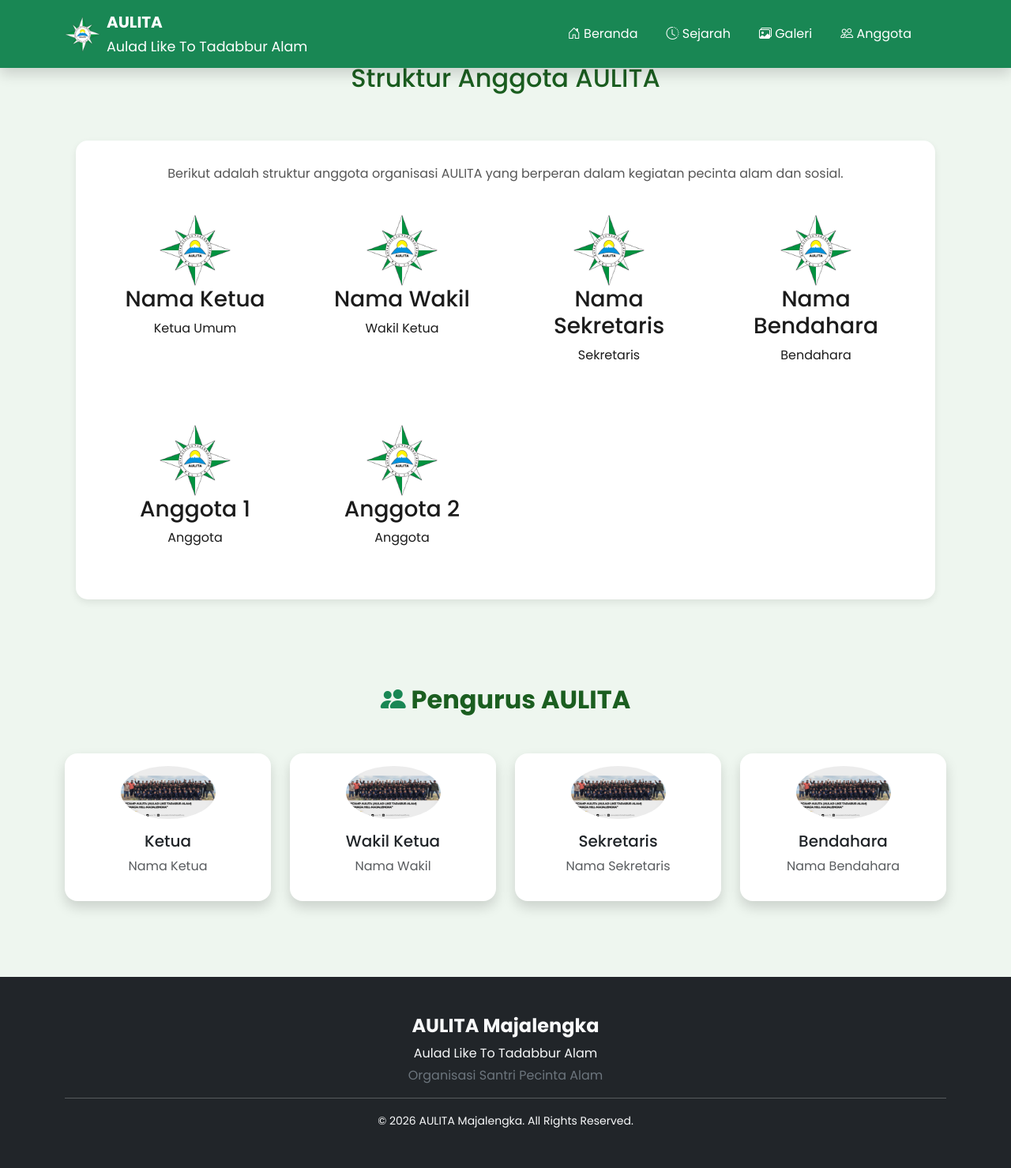
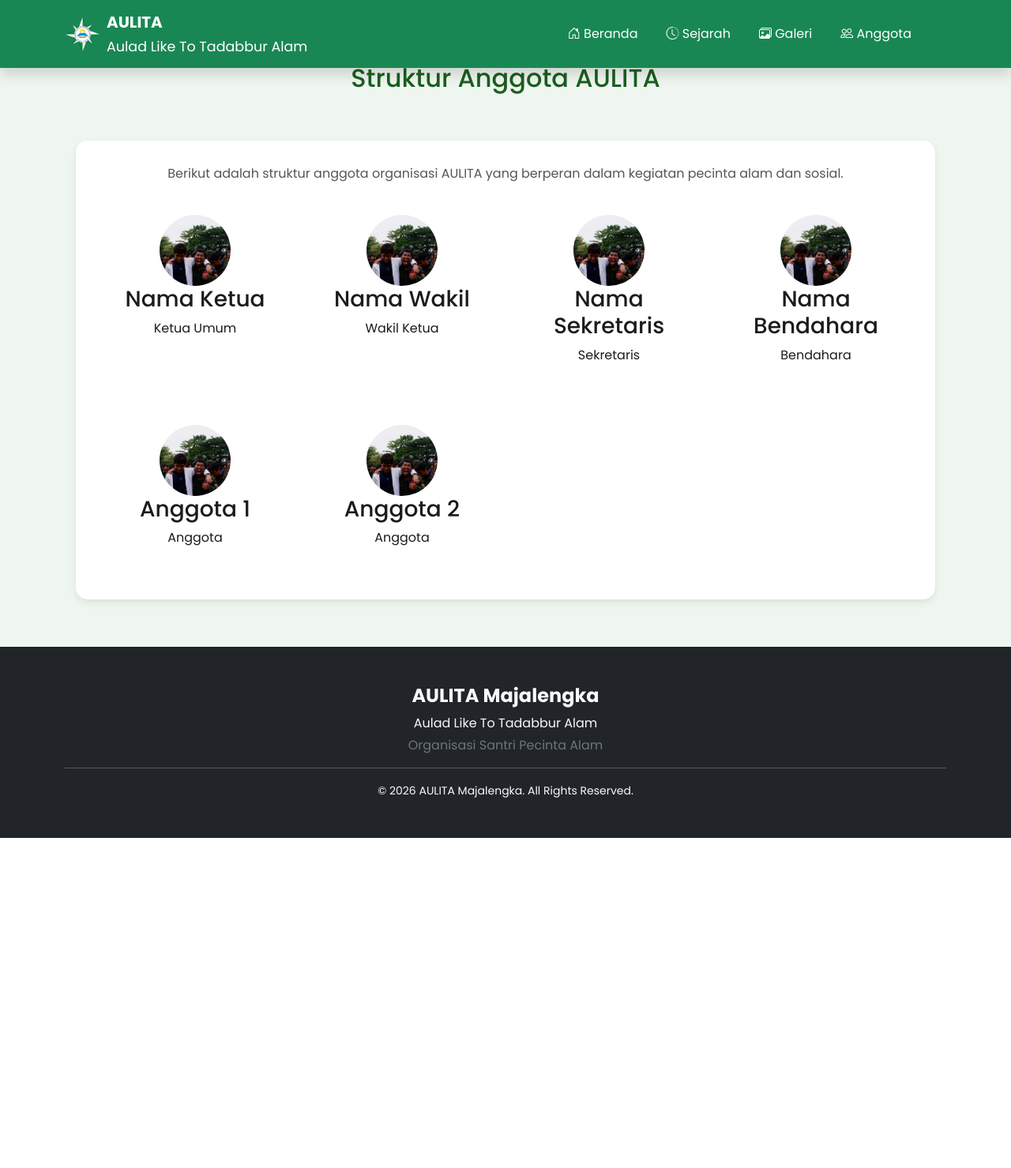
Before and after one commit to resurgent433/website-AULITA, a Flask app: page /anggota in a window 1280 px wide. Shown: the whole page at 79% size. After the commit the page ends 1061 px from the top, so only its background shows below. Run offline with Flask 3, Linux system fonts and the light colour scheme.

Commit message:
Update tampilan website

```diff
--- a/app.py
+++ b/app.py
@@ -46,6 +46,32 @@ data = {
     ]
 
 }
+galeri = [
+    {
+        "gambar": "galeri1.jpg",
+        "judul": "Pendakian Gunung"
+    },
+    {
+        "gambar": "galeri2.jpg",
+        "judul": "Camping"
+    },
+    {
+        "gambar": "galeri3.jpg",
+        "judul": "Bakti Sosial"
+    },
+    {
+        "gambar": "galeri4.jpg",
+        "judul": "Go Clean"
+    },
+    {
+        "gambar": "galeri5.jpg",
+        "judul": "Penghijauan"
+    },
+    {
+        "gambar": "galeri6.jpg",
+        "judul": "Pelatihan Survival"
+    }
+]
 
 
 # =========================
@@ -53,8 +79,11 @@ data = {
 # =========================
 @app.route("/")
 def home():
-    return render_template("index.html", data=data)
-
+    return render_template(
+        "index.html",
+        data=data,
+        galeri=galeri
+    )
 
 @app.route("/sejarah")
 def sejarah():
@@ -64,8 +93,11 @@ def sejarah():
 # Halaman Galeri
 # =========================
 @app.route("/galeri")
-def galeri():
-    return render_template("galeri.html")
+def galeri_page():
+    return render_template(
+        "galeri.html",
+        galeri=galeri
+    )
 
 
 # =========================
--- a/static/css/style.css
+++ b/static/css/style.css
@@ -452,3 +452,16 @@ footer {
     50% { transform: translateY(-15px); }
     100% { transform: translateY(0); }
 }
+.card-img-top{
+    height:250px;
+    object-fit:cover;
+    transition:.4s;
+}
+
+.card:hover .card-img-top{
+    transform:scale(1.08);
+}
+
+.card{
+    overflow:hidden;
+}
--- a/templates/anggota.html
+++ b/templates/anggota.html
@@ -14,41 +14,41 @@
 
         <!-- KETUA -->
         <div class="anggota-card">
-            <img src="{{ url_for('static', filename='images/logo.png') }}">
+            <img src="{{ url_for('static', filename='images/avatar.png') }}">
             <h3>Nama Ketua</h3>
             <p class="jabatan">Ketua Umum</p>
         </div>
 
         <!-- WAKIL -->
         <div class="anggota-card">
-            <img src="{{ url_for('static', filename='images/logo.png') }}">
+            <img src="{{ url_for('static', filename='images/avatar.png') }}">
             <h3>Nama Wakil</h3>
             <p class="jabatan">Wakil Ketua</p>
         </div>
 
         <!-- SEKRETARIS -->
         <div class="anggota-card">
-            <img src="{{ url_for('static', filename='images/logo.png') }}">
+            <img src="{{ url_for('static', filename='images/avatar.png') }}">
             <h3>Nama Sekretaris</h3>
             <p class="jabatan">Sekretaris</p>
         </div>
 
         <!-- BENDAHARA -->
         <div class="anggota-card">
-            <img src="{{ url_for('static', filename='images/logo.png') }}">
+            <img src="{{ url_for('static', filename='images/avatar.png') }}">
             <h3>Nama Bendahara</h3>
             <p class="jabatan">Bendahara</p>
         </div>
 
         <!-- ANGGOTA LAIN -->
         <div class="anggota-card">
-            <img src="{{ url_for('static', filename='images/logo.png') }}">
+            <img src="{{ url_for('static', filename='images/avatar.png') }}">
             <h3>Anggota 1</h3>
             <p class="jabatan">Anggota</p>
         </div>
 
         <div class="anggota-card">
-            <img src="{{ url_for('static', filename='images/logo.png') }}">
+            <img src="{{ url_for('static', filename='images/avatar.png') }}">
             <h3>Anggota 2</h3>
             <p class="jabatan">Anggota</p>
         </div>
@@ -56,117 +56,6 @@
     </div>
 
 </section>
-<!-- ANGGOTA -->
-<section id="anggota" class="py-5">
 
-<div class="container">
-
-<div class="text-center mb-5">
-
-<h2 class="fw-bold">
-
-<i class="bi bi-people-fill text-success"></i>
-
-Pengurus AULITA
-
-</h2>
-
-</div>
-
-<div class="row g-4">
-
-<div class="col-lg-3 col-md-6">
-
-<div class="card border-0 shadow rounded-4 text-center">
-
-<div class="card-body">
-
-<img src="{{ url_for('static', filename='images/avatar.png') }}"
-class="rounded-circle mb-3"
-width="120">
-
-<h5>Ketua</h5>
-
-<p class="text-muted">
-Nama Ketua
-</p>
-
-</div>
-
-</div>
-
-</div>
-
-<div class="col-lg-3 col-md-6">
-
-<div class="card border-0 shadow rounded-4 text-center">
-
-<div class="card-body">
-
-<img src="{{ url_for('static', filename='images/avatar.png') }}"
-class="rounded-circle mb-3"
-width="120">
-
-<h5>Wakil Ketua</h5>
-
-<p class="text-muted">
-Nama Wakil
-</p>
-
-</div>
-
-</div>
-
-</div>
-
-<div class="col-lg-3 col-md-6">
-
-<div class="card border-0 shadow rounded-4 text-center">
-
-<div class="card-body">
-
-<img src="{{ url_for('static', filename='images/avatar.png') }}"
-class="rounded-circle mb-3"
-width="120">
-
-<h5>Sekretaris</h5>
-
-<p class="text-muted">
-Nama Sekretaris
-</p>
-
-</div>
-
-</div>
-
-</div>
-
-<div class="col-lg-3 col-md-6">
-
-<div class="card border-0 shadow rounded-4 text-center">
-
-<div class="card-body">
-
-<img src="{{ url_for('static', filename='images/avatar.png') }}"
-class="rounded-circle mb-3"
-width="120">
-
-<h5>Bendahara</h5>
-
-<p class="text-muted">
-Nama Bendahara
-</p>
-
-</div>
-
-</div>
-
-</div>
-
-</div>
-
-</div>
-
-</section>
 
 {% endblock %}
```
Also changed, not shown: templates/galeri.html (+16 -63 lines), static/images/avatar.png, static/images/galeri1.jpg (added), static/images/galeri2.jpg (added), 4 other files.
